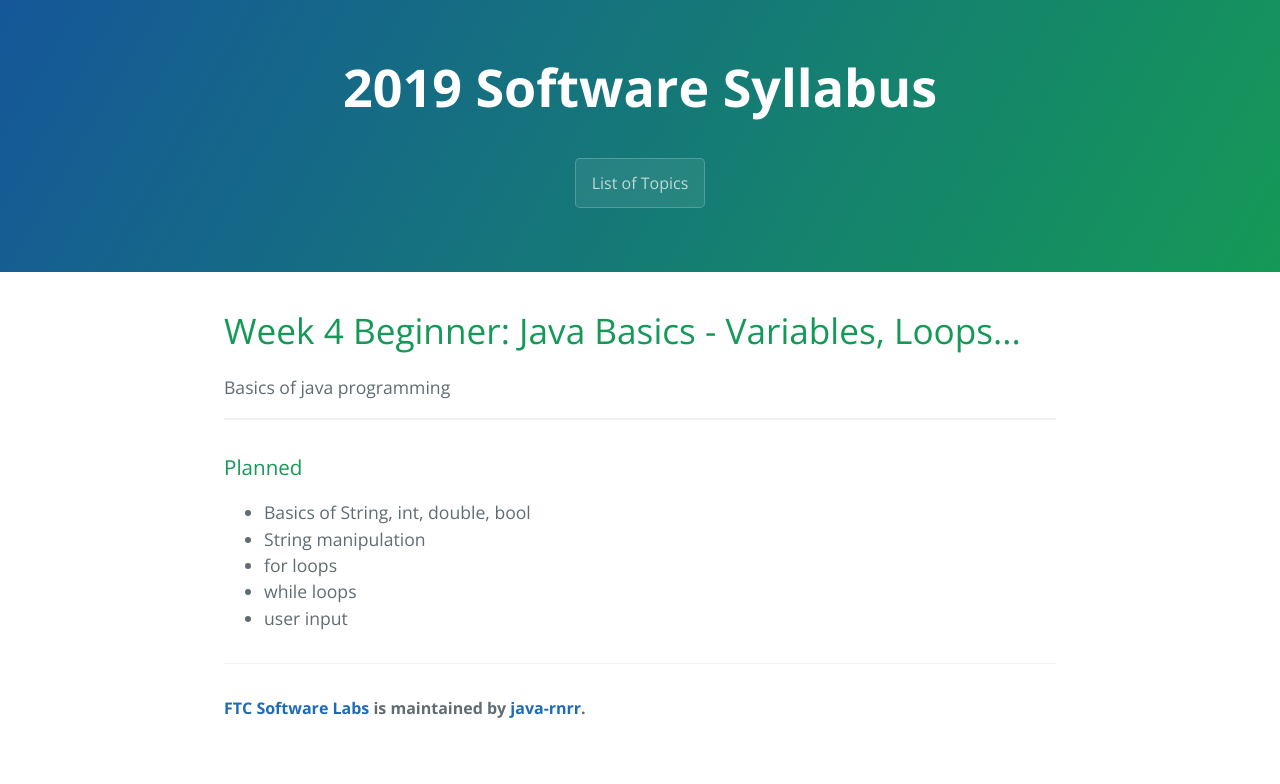
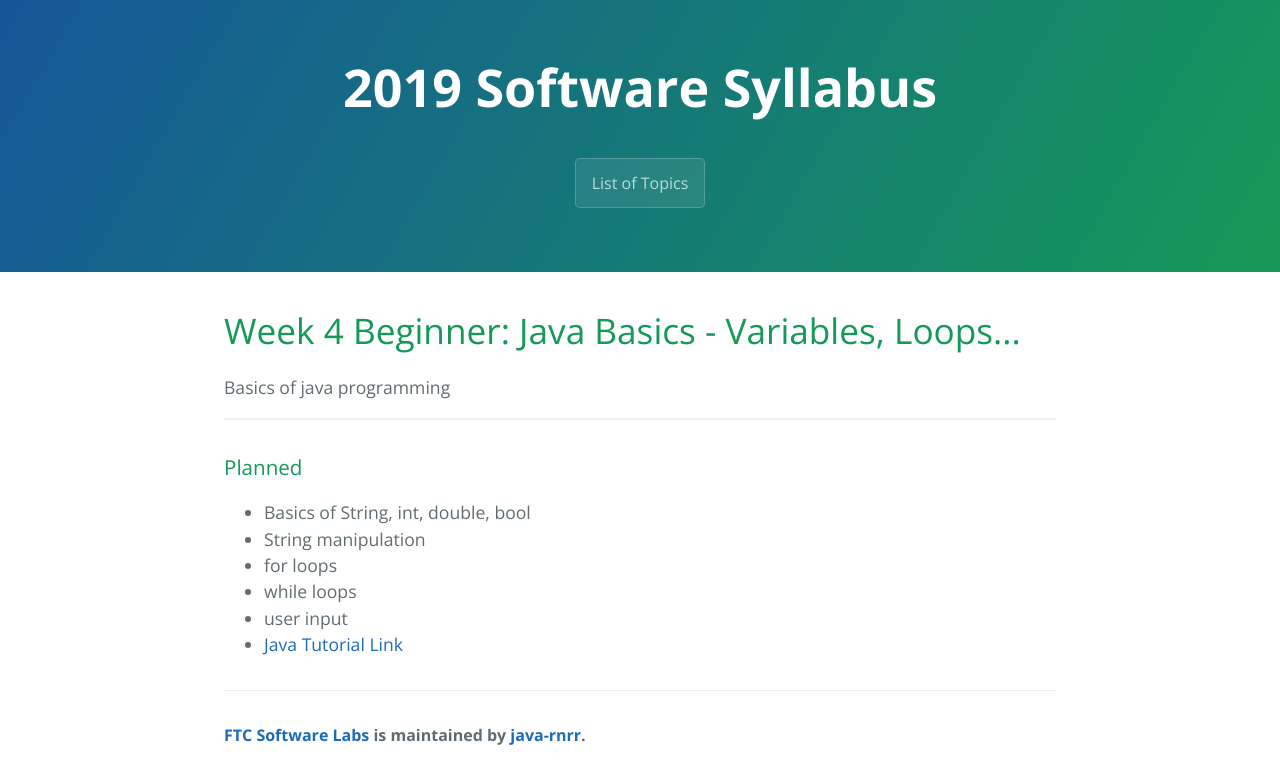
Before and after one commit to java-rnrr/getting-started, a Jekyll site: the page built from _posts/2019-06-01-bw4-java-basics.md, in a window 1280 px wide. Shown: the top 784 px of the page. Built offline with Jekyll 4.4.1, drawn with Linux system fonts in a browser that asks for light colours; the repository's description, which GitHub fills in, is left out.

Commit message:
Update 2019-06-01-bw4-java-basics.md

```diff
--- a/_posts/2019-06-01-bw4-java-basics.md
+++ b/_posts/2019-06-01-bw4-java-basics.md
@@ -11,3 +11,4 @@ description: Basics of java programming
 * for loops
 * while loops
 * user input
+* [Java Tutorial Link](https://github.com/java-rnrr/software/wiki/Intro-to-Java)
```
